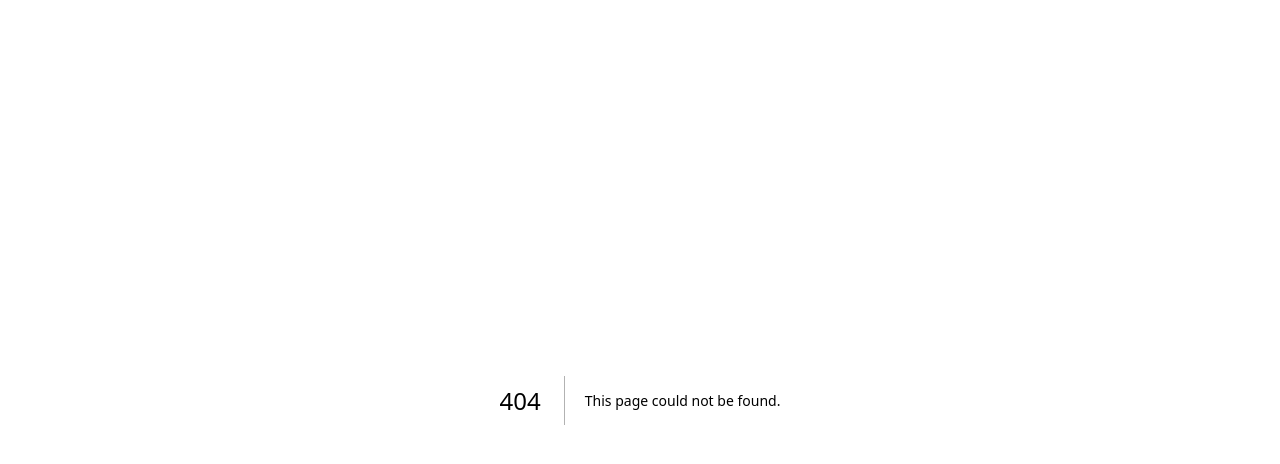
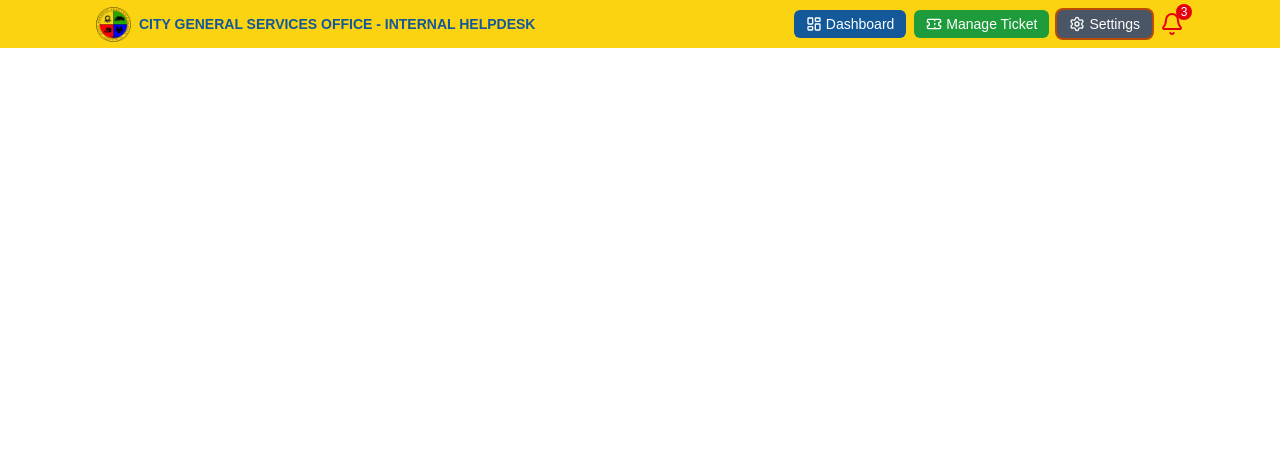
Before and after one commit to bayerische69/helpdesks, a Next.js app in the folder frontend/: page /admin/settings in a window 1280 px wide. Before the commit this address had no page. Shown: the top 464 px of the page. Built offline with nearby package versions, Linux system fonts and the light colour scheme.

Commit message:
Added settings page

```diff
--- /dev/null
+++ b/frontend/app/admin/settings/page.tsx
@@ -0,0 +1,14 @@
+import React from 'react'
+import AdminHeader from '@/app/components/adminHeader'
+
+const settings = () => {
+  return (
+    <div>
+        <AdminHeader />
+
+
+    </div>
+  )
+}
+
+export default settings
```
